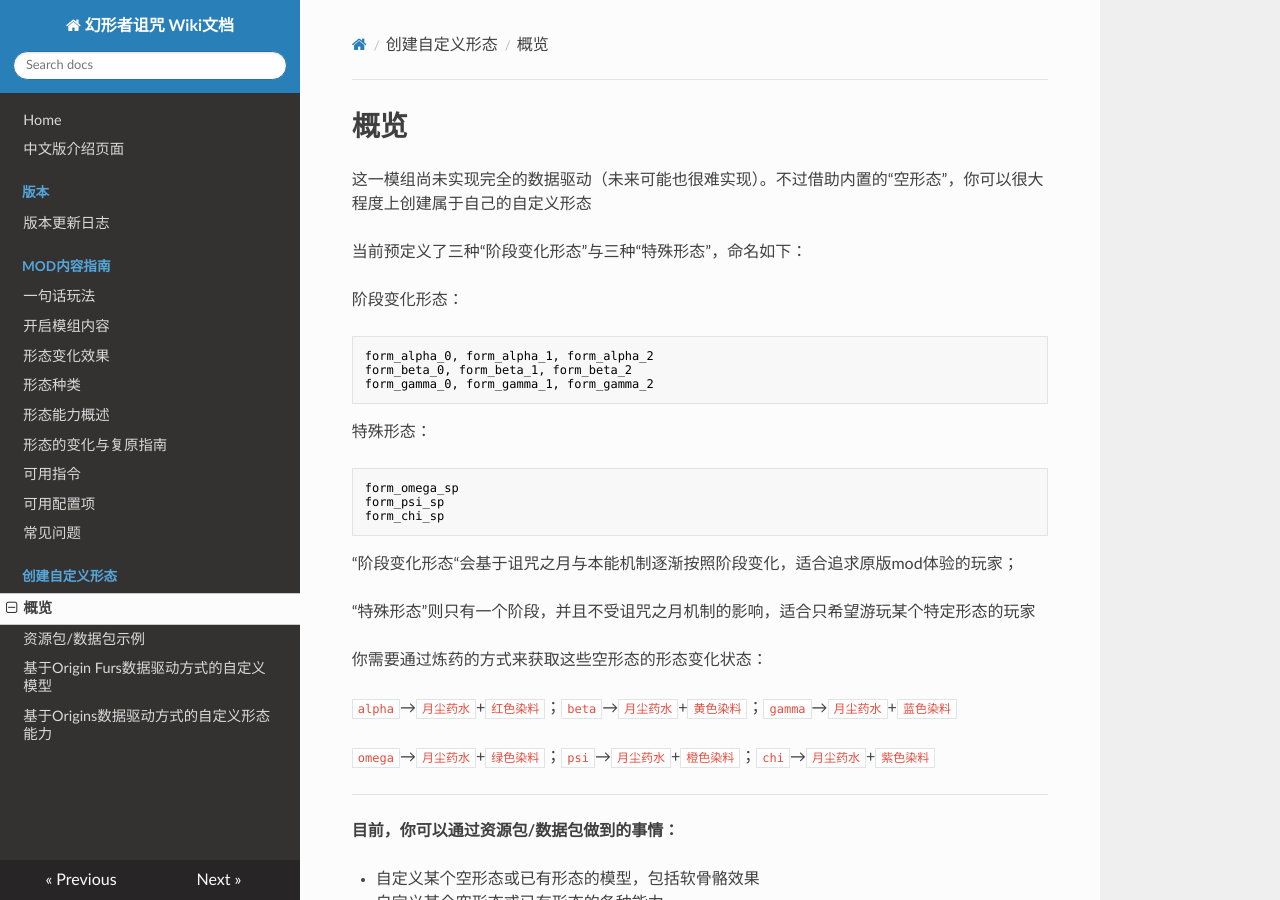
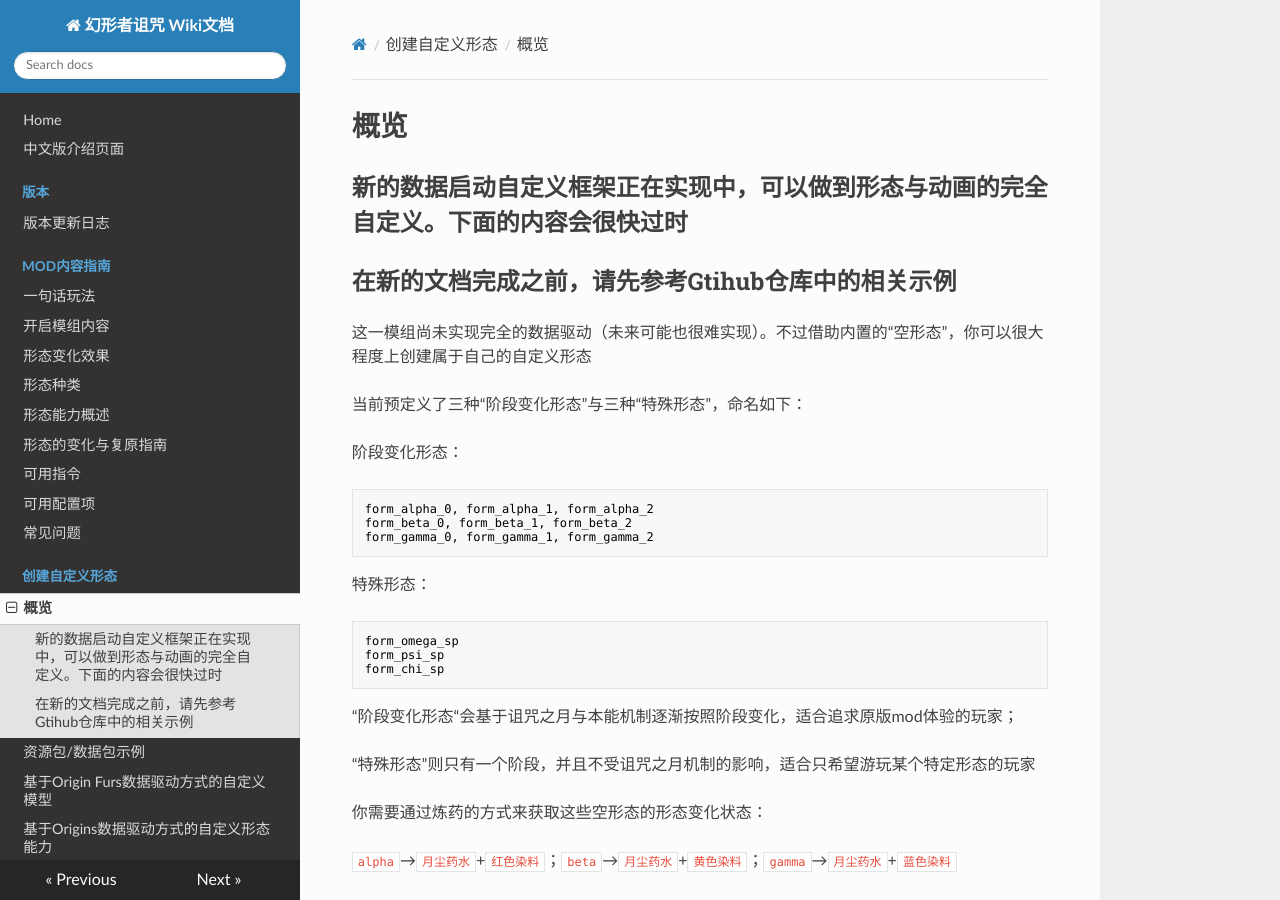
Before and after one commit to onixary/ssc_wiki, an MkDocs documentation site: the page built from docs/custom_forms/overview.md, in a window 1280 px wide and 900 px high. Built offline with MkDocs 1.6.1, drawn with Linux system fonts in a browser that asks for light colours; nearby versions of some CDN libraries.

Commit message:
Update overview.md

```diff
--- a/docs/custom_forms/overview.md
+++ b/docs/custom_forms/overview.md
@@ -1,4 +1,8 @@
 # 概览
+
+## 新的数据启动自定义框架正在实现中，可以做到形态与动画的完全自定义。下面的内容会很快过时
+
+## 在新的文档完成之前，请先参考Gtihub仓库中的相关示例
 
 这一模组尚未实现完全的数据驱动（未来可能也很难实现）。不过借助内置的“空形态”，你可以很大程度上创建属于自己的自定义形态
 
```
